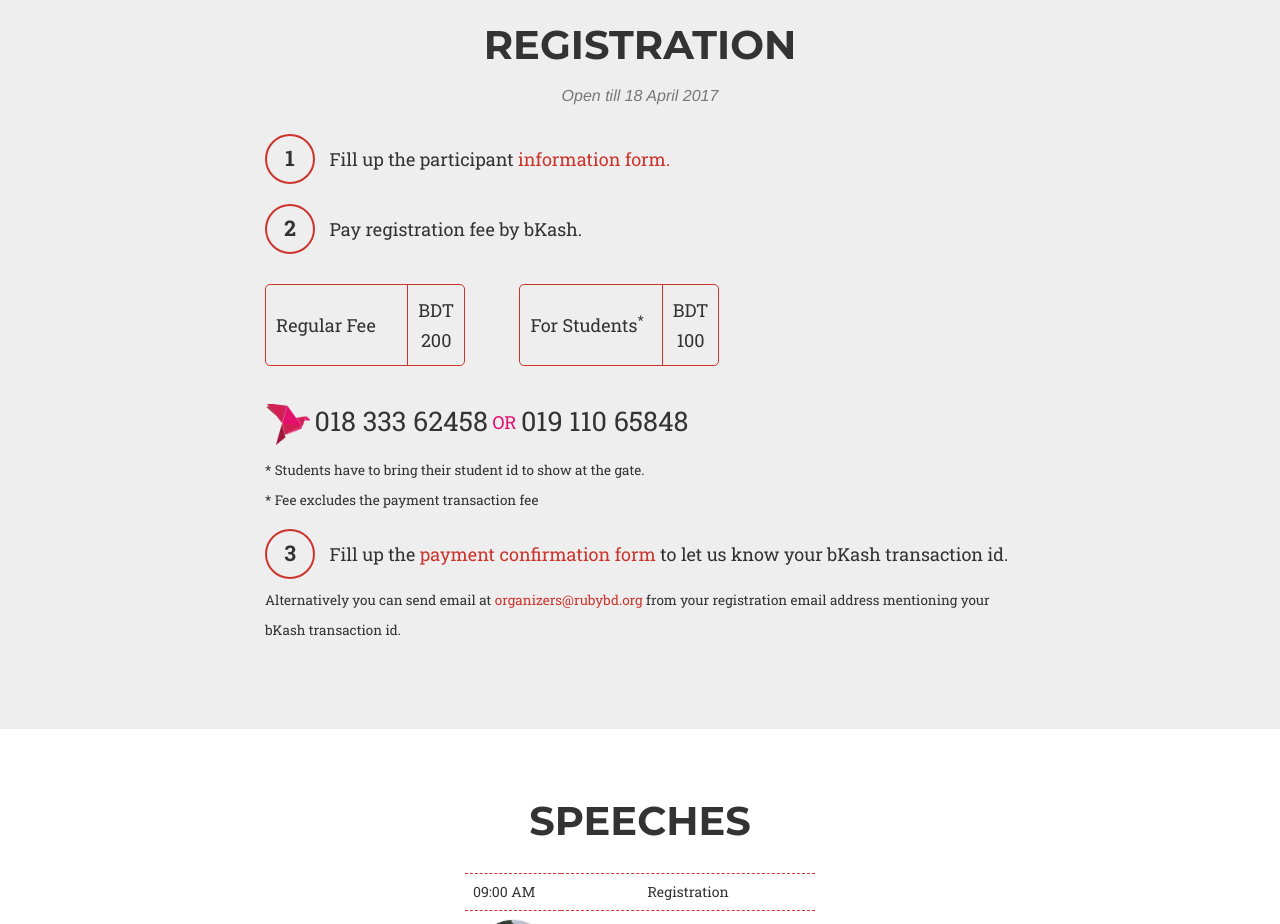
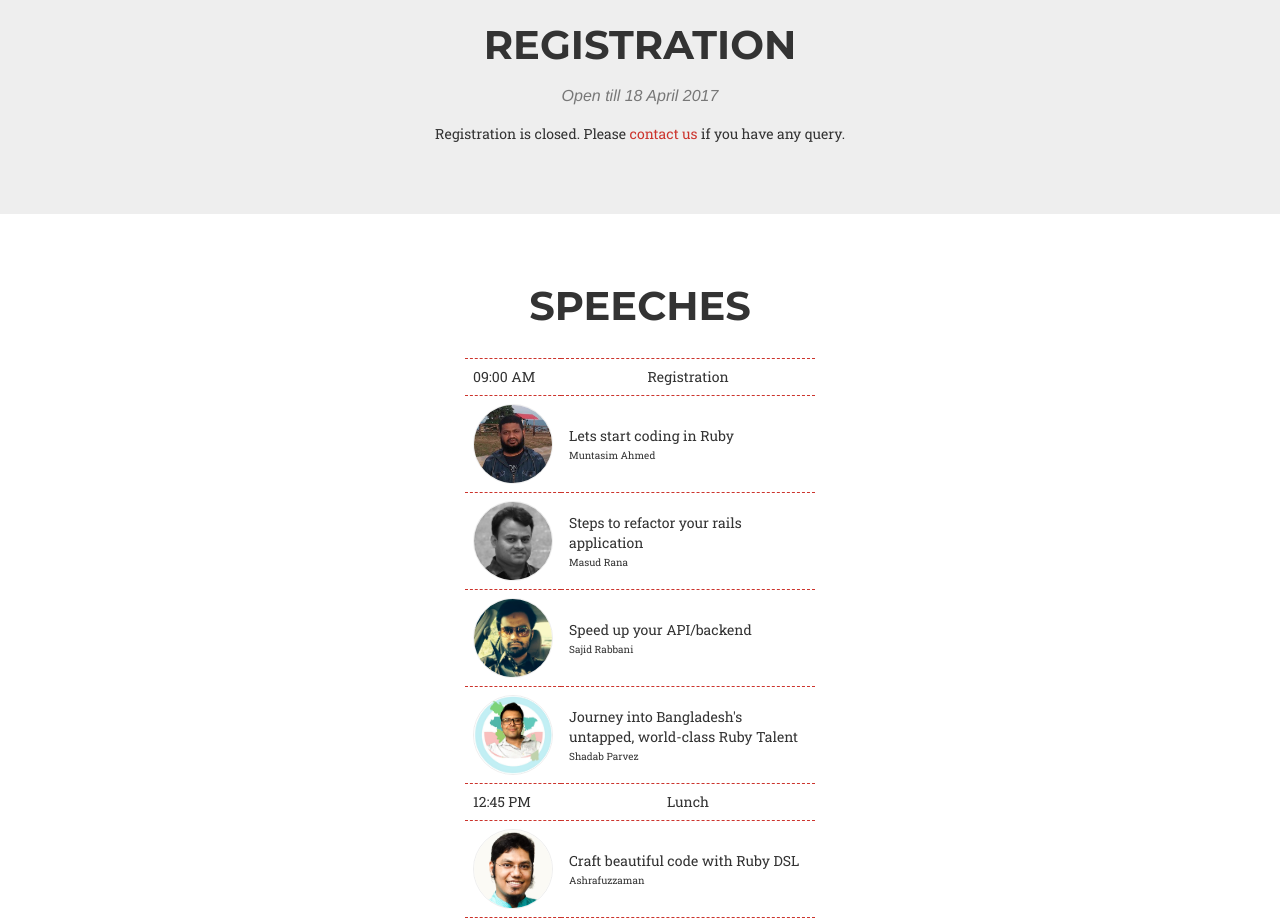
Before and after one commit to fattah/rubybd-site, a website: page index.html in a window 1280 px wide. Shown: the part 820-1744 px from the top of the page. Drawn offline with nearby package versions, Linux system fonts and the light colour scheme; some packages are replaced by stand-ins of ours; a web font is replaced by a local one.

Commit message:
Closed registration

```diff
--- a/index.html
+++ b/index.html
@@ -122,7 +122,7 @@
 
         <div class="row">
             <div class="col-sm-8 col-sm-offset-2 text-center">
-                <div>
+                <!--div>
                     <ul class="registration-inst">
                         <li>
                             <span class="registration-step-number">1</span> Fill up the participant
@@ -153,9 +153,9 @@
                             <br/><br/>
                             <div>
                                 <img src="img/bkash.png" alt="bkash logo" style="width: 45px;"/>
-                                <span class="payment-phone-number">018 333 62458</span>
+                                <span class="payment-phone-number">018 333 62458</span-->
                                 <!--/ 01911065848 / 01731213878 / 01719032396 / 01846179661-->
-                                <span style="display: inline-block; color: #E3106E; vertical-align: text-bottom;"> OR </span>
+                                <!--span style="display: inline-block; color: #E3106E; vertical-align: text-bottom;"> OR </span>
                                 <span class="payment-phone-number">019 110 65848</span>
                             </div>
                             <sub>
@@ -175,10 +175,8 @@
 
                         </li>
                     </ul>
-                    <!--<iframe src="https://docs.google.com/forms/d/e/1FAIpQLSduW4bgGY3i5BozUH4i9EFs3bJIhpbbDE1h7UorX9Tr_B7EcQ/viewform?embedded=true"-->
-                    <!--width="100%" height="600" frameborder="0" marginheight="0" marginwidth="0">Loading...-->
-                    <!--</iframe>-->
-                </div>
+                </div-->
+                Registration is closed. Please <a class="page-scroll" href="#contact">contact us</a> if you have any query.
             </div>
         </div>
     </div>
```
